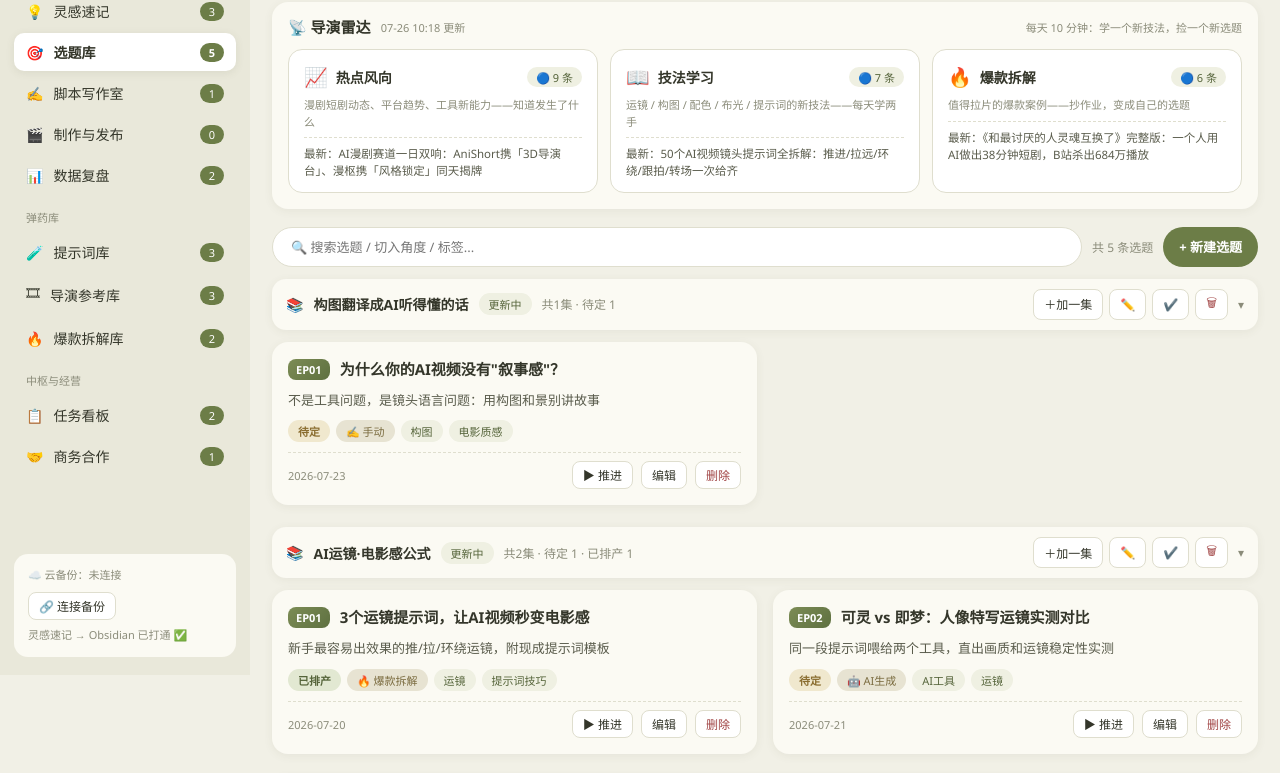
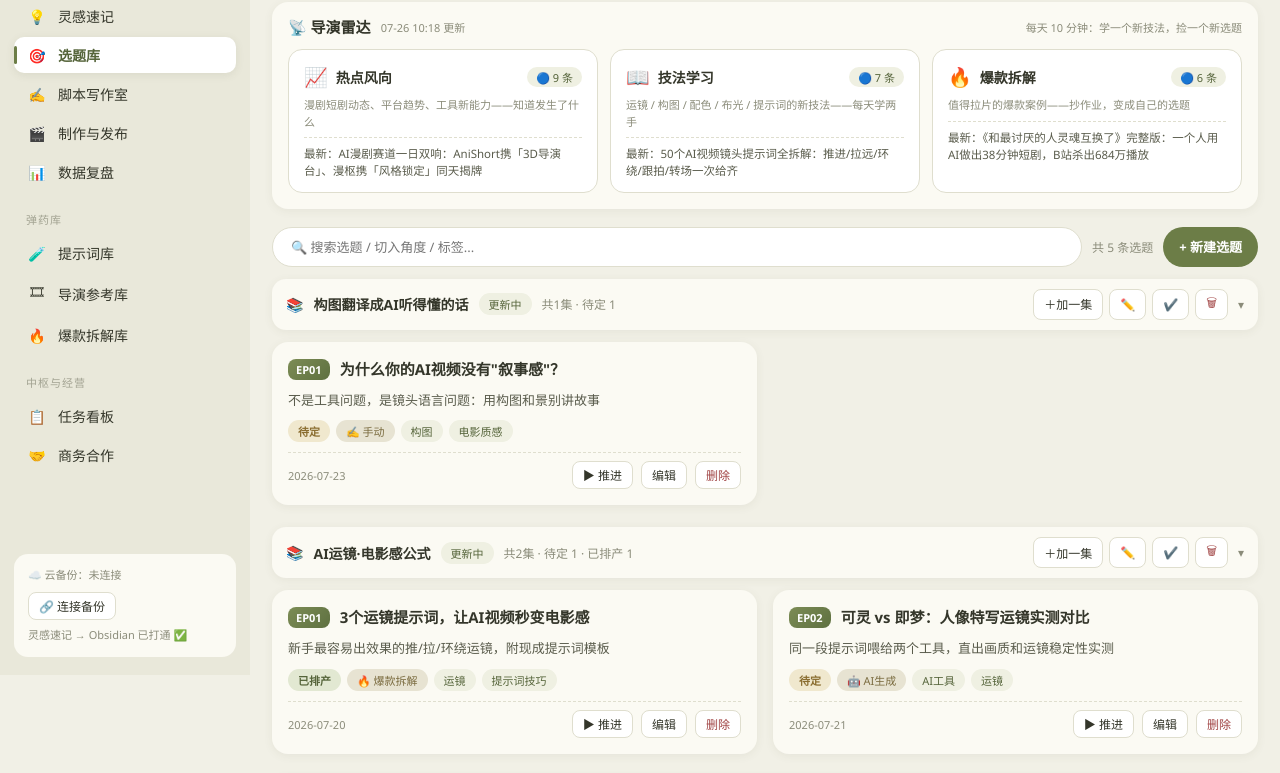
Before and after one commit to miaowei0318/ai-workbench, a plain HTML site: page index.html in a window 1280 px wide. Shown: the part 125-898 px from the top of the page. Drawn offline with Linux system fonts and the light colour scheme.

Commit message:
目录改版：去除数字徽标，Notion 式导航（选中绿竖条+固定图标列+分组路牌轻量化+移动端44px触控）

```diff
--- a/index.html
+++ b/index.html
@@ -18,12 +18,14 @@
   .logo-badge{width:40px;height:40px;background:var(--accent);color:#fff;border-radius:12px;display:flex;align-items:center;justify-content:center;font-size:20px;font-weight:700}
   .logo-title{font-weight:700;font-size:15px}
   .logo-sub{font-size:10px;color:var(--muted);letter-spacing:2px}
-  .group-label{font-size:11px;color:var(--muted);padding:12px 12px 5px}
-  .nav-item{display:flex;align-items:center;gap:10px;padding:9px 12px;border-radius:10px;font-size:14px;cursor:pointer;user-select:none}
-  .nav-item:hover{background:rgba(255,255,255,.5)}
-  .nav-item .badge{margin-left:auto;background:var(--accent);color:#fff;font-size:11px;padding:2px 9px;border-radius:20px}
+  .group-label{font-size:11px;color:var(--muted);padding:18px 12px 5px;letter-spacing:1px;opacity:.75}
+  .nav-item{position:relative;display:flex;align-items:center;gap:10px;padding:8px 12px;border-radius:10px;font-size:14px;cursor:pointer;user-select:none;transition:background .15s ease}
+  .nav-item:hover{background:rgba(255,255,255,.55)}
+  .nav-item .nav-ic{width:22px;text-align:center;flex-shrink:0}
+  .nav-item .badge{display:none}
   .nav-item .soon{margin-left:auto;font-size:10px;color:var(--muted);background:rgba(255,255,255,.55);padding:2px 8px;border-radius:10px}
-  .nav-item.active{background:#fff;font-weight:600;box-shadow:0 2px 8px rgba(90,90,60,.10)}
+  .nav-item.active{background:#fff;font-weight:600;box-shadow:0 2px 8px rgba(90,90,60,.10);color:var(--accent-d)}
+  .nav-item.active::before{content:'';position:absolute;left:0;top:50%;transform:translateY(-50%);width:3px;height:18px;border-radius:2px;background:var(--accent)}
   .store-card{margin-top:auto;background:var(--panel);border-radius:14px;padding:12px 14px;font-size:11px;color:var(--muted);line-height:1.7}
   .store-card b{color:var(--ink)}
   /* ===== 主区 ===== */
@@ -274,6 +276,7 @@
     .nav-mask{display:block;position:fixed;inset:0;z-index:1150;background:rgba(52,54,42,.35);opacity:0;pointer-events:none;transition:opacity .25s}
     body.nav-open .nav-mask{opacity:1;pointer-events:auto}
     main{padding-top:60px}
+    .nav-item{padding:12px;min-height:44px}
   }
 </style>
 </head>
@@ -283,18 +286,18 @@
   <aside class="sidebar">
     <div class="logo"><div class="logo-badge">导</div><div><div class="logo-title">AI导演工作台</div><div class="logo-sub">DIRECTOR STUDIO</div></div></div>
     <div class="group-label">生产流水线</div>
-    <div class="nav-item" data-mod="灵感速记">💡 <span>灵感速记</span><span class="badge" id="navIdeaCount">0</span></div>
-    <div class="nav-item active" data-mod="选题库">🎯 <span>选题库</span><span class="badge" id="navCount">0</span></div>
-    <div class="nav-item" data-mod="脚本写作室">✍️ <span>脚本写作室</span><span class="badge" id="navScriptCount">0</span></div>
-    <div class="nav-item" data-mod="制作与发布">🎬 <span>制作与发布</span><span class="badge" id="navProdCount">0</span></div>
-    <div class="nav-item" data-mod="数据复盘">📊 <span>数据复盘</span><span class="badge" id="navReviewCount">0</span></div>
+    <div class="nav-item" data-mod="灵感速记"><span class="nav-ic">💡</span><span>灵感速记</span><span class="badge" id="navIdeaCount">0</span></div>
+    <div class="nav-item active" data-mod="选题库"><span class="nav-ic">🎯</span><span>选题库</span><span class="badge" id="navCount">0</span></div>
+    <div class="nav-item" data-mod="脚本写作室"><span class="nav-ic">✍️</span><span>脚本写作室</span><span class="badge" id="navScriptCount">0</span></div>
+    <div class="nav-item" data-mod="制作与发布"><span class="nav-ic">🎬</span><span>制作与发布</span><span class="badge" id="navProdCount">0</span></div>
+    <div class="nav-item" data-mod="数据复盘"><span class="nav-ic">📊</span><span>数据复盘</span><span class="badge" id="navReviewCount">0</span></div>
     <div class="group-label">弹药库</div>
-    <div class="nav-item" data-mod="提示词库">🧪 <span>提示词库</span><span class="badge" id="navPromptCount">0</span></div>
-    <div class="nav-item" data-mod="导演参考库">🎞 <span>导演参考库</span><span class="badge" id="navRefCount">0</span></div>
-    <div class="nav-item" data-mod="爆款拆解库">🔥 <span>爆款拆解库</span><span class="badge" id="navHotCount">0</span></div>
+    <div class="nav-item" data-mod="提示词库"><span class="nav-ic">🧪</span><span>提示词库</span><span class="badge" id="navPromptCount">0</span></div>
+    <div class="nav-item" data-mod="导演参考库"><span class="nav-ic">🎞</span><span>导演参考库</span><span class="badge" id="navRefCount">0</span></div>
+    <div class="nav-item" data-mod="爆款拆解库"><span class="nav-ic">🔥</span><span>爆款拆解库</span><span class="badge" id="navHotCount">0</span></div>
     <div class="group-label">中枢与经营</div>
-    <div class="nav-item" data-mod="任务看板">📋 <span>任务看板</span><span class="badge" id="navTaskCount">0</span></div>
-    <div class="nav-item" data-mod="商务合作">🤝 <span>商务合作</span><span class="badge" id="navDealCount">0</span></div>
+    <div class="nav-item" data-mod="任务看板"><span class="nav-ic">📋</span><span>任务看板</span><span class="badge" id="navTaskCount">0</span></div>
+    <div class="nav-item" data-mod="商务合作"><span class="nav-ic">🤝</span><span>商务合作</span><span class="badge" id="navDealCount">0</span></div>
     <div class="store-card">
       <div id="backupStatus">☁️ 云备份：未连接</div>
       <div style="display:flex;gap:6px;margin-top:8px;flex-wrap:wrap">
```
